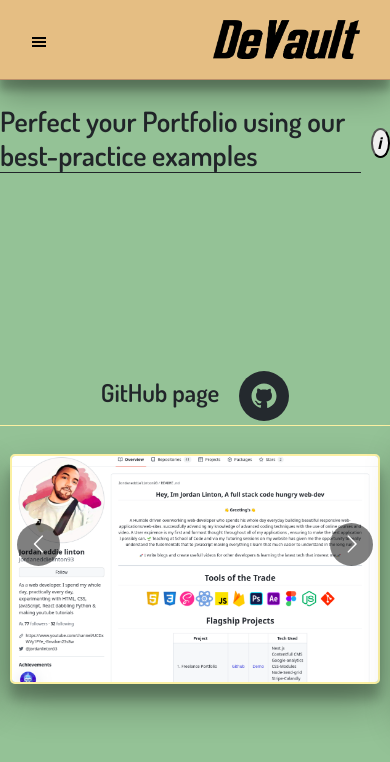
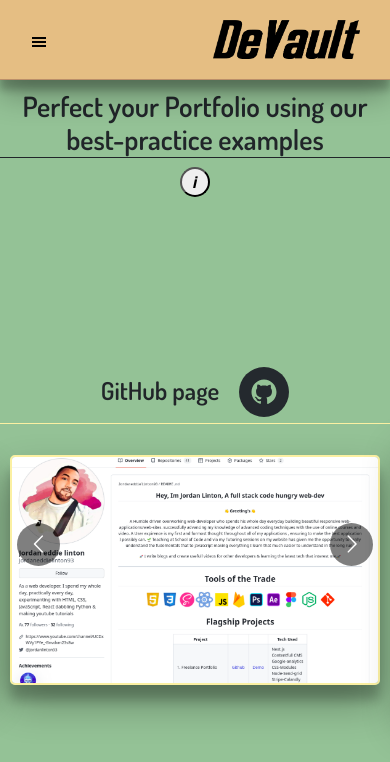
Before and after one commit to SchoolOfCode/bc13_final-project_front-end-cyber-insecure, a React (Create React App) app: page /portfolio in a window 390 px wide. Shown: the top 762 px of the page. Built offline with nearby package versions, Linux system fonts and the light colour scheme; no server answers; sample sign-in values are in the browser's storage.

Commit message:
fixing i popup for smaller screens

```diff
--- a/src/Components/ApplicationList/ApplicationList.css
+++ b/src/Components/ApplicationList/ApplicationList.css
@@ -141,4 +141,11 @@
   .applications-main {
     gap: 3vh;
   }
+  .applications-title {
+    display: flex;
+    flex-direction: column;
+    text-align: center;
+    gap: 1px;
+  }
+
 }
--- a/src/Components/CV/CVworkshop.css
+++ b/src/Components/CV/CVworkshop.css
@@ -250,4 +250,11 @@ body {
     width: 95%;
   }
 
+  .cvworkshop-container-header {
+    display: flex;
+    flex-direction: column;
+    gap: 1px;
+    text-align: center;
+  }
+
 }
--- a/src/Components/InterviewPrepPage/InterviewPrepPage.css
+++ b/src/Components/InterviewPrepPage/InterviewPrepPage.css
@@ -213,4 +213,11 @@ body {
   .exampleButton{
     width: 85%;
   }
+
+  .interviewPrepPage_container-header {
+    display: flex;
+    flex-direction: column;
+    text-align: center;
+    gap: 1px;
+  }
 }
--- a/src/Components/KnowledgeBankList/KnowledgeBankList.js
+++ b/src/Components/KnowledgeBankList/KnowledgeBankList.js
@@ -91,10 +91,10 @@ export default function KnowledgeBankList() {
                   <div className="i-popup-inner">
                     <p>This feauture is designed to help you easily find and access the programming knowledge you need.
                       You can search for specific topics and filter the results by general knowledge, JavaScript, HTML, CSS and React.
-                <br/><br/>
+                      <br /><br />
                       Each piece of knowledge returned will include an image, definition and resource links
                       (two links to articles and one link to a video) to help you learn more.
-                <br/><br/> This tool is a great resource for junior developers looking to expand their knowledge base and
+                      <br /><br /> This tool is a great resource for junior developers looking to expand their knowledge base and
                       become experts in their field.</p>
                     <button
                       className="i-close-button"
--- a/src/Components/PortfolioPage/PortfolioPage.css
+++ b/src/Components/PortfolioPage/PortfolioPage.css
@@ -102,6 +102,14 @@
     width: 90%;
     height: 55%;
   }
+
+  .PortfolioPage-container-header {
+    display: flex;
+    flex-direction: column;
+    gap: 1px;
+    text-align: center;
+  }
+
 }
 @media(max-width:700px){
   .portfolio-popup-image{
@@ -114,4 +122,9 @@
     width: 95%;
     height: 33%;
   }
+
+  .icon {
+    margin-left: 20px;
+    margin-bottom: 5px;
+  }
 }
--- a/src/Components/Quizzes/Quizzes.css
+++ b/src/Components/Quizzes/Quizzes.css
@@ -185,4 +185,11 @@
   .quiz-final-results button{
     width: fit-content;
   }
+
+  .quiz-container-header {
+    display: flex;
+    flex-direction: column;
+    margin-bottom: 5px;
+    gap: 1px;
+  }
 }
--- a/src/Components/SuggestContent/SuggestContent.css
+++ b/src/Components/SuggestContent/SuggestContent.css
@@ -90,4 +90,11 @@
     height: 43px;
     font-size: 17px;
   }
+
+  .suggest-content-underlined {
+    display: flex;
+    flex-direction: column;
+    gap: 1px;
 }
+
+}
```
Lines whose indentation alone changed are shown as unchanged.
